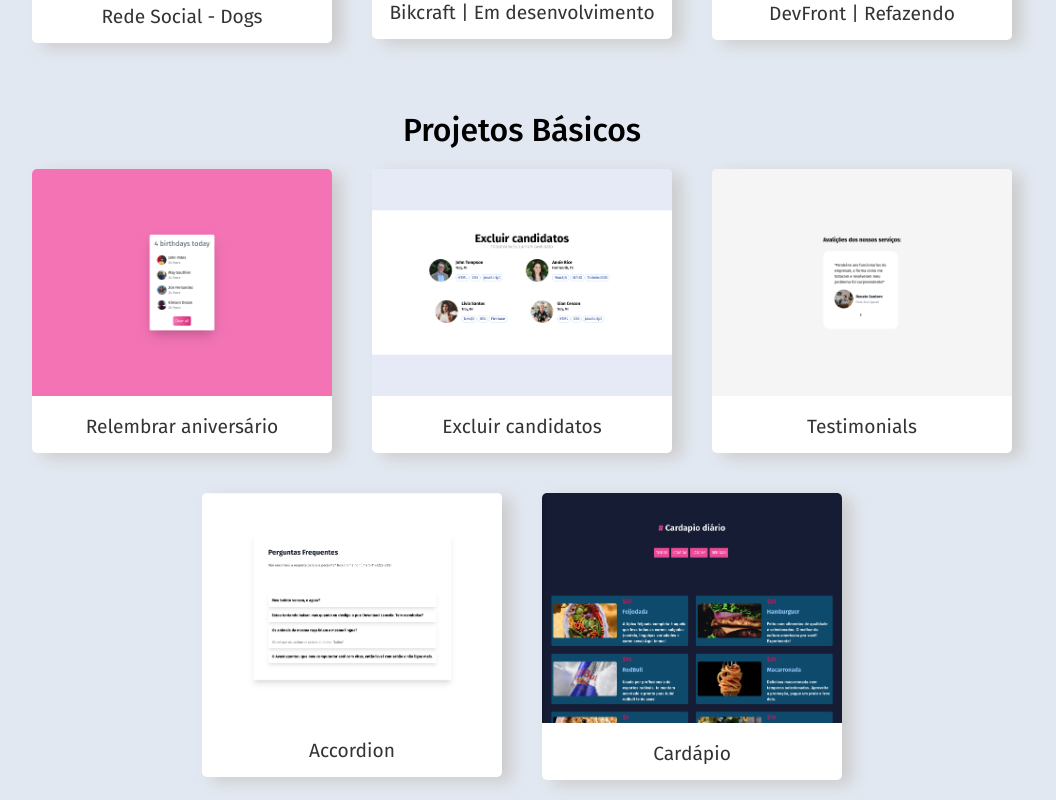
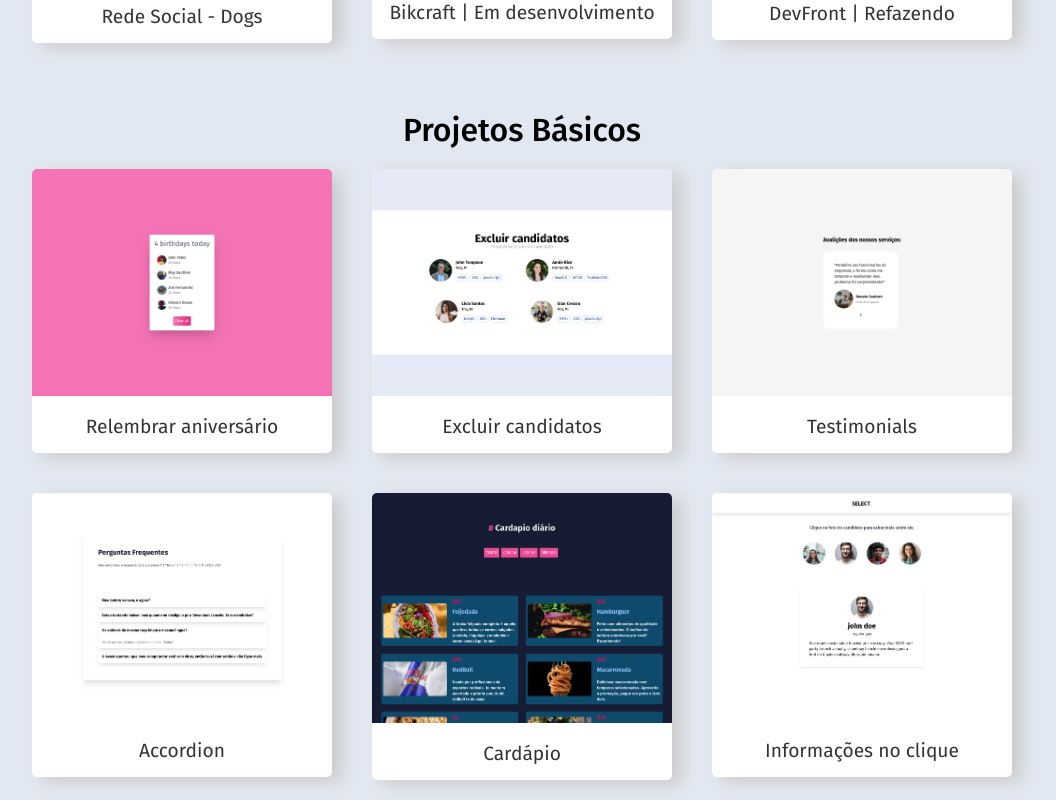
Before and after one commit to WellSantos-Dev/Portfolio, a React (Create React App) app: page /projetos in a window 1280 px wide. Shown: the part 650-1450 px from the top of the page, without its empty margins (118-1174 px from the left). Built offline with nearby package versions, Linux system fonts and the light colour scheme.

Commit message:
Adicionando projeto de selecionar candidato

```diff
--- a/src/components/Items/dataProjects.js
+++ b/src/components/Items/dataProjects.js
@@ -3,6 +3,7 @@ import excludeCandidates from '../../assets/project-photo/simpleProjects/exclude
 import testimonials from '../../assets/project-photo/simpleProjects/testimonials.png'
 import questions from '../../assets/project-photo/simpleProjects/questions.png'
 import cardapio from '../../assets/project-photo/simpleProjects/cardapio.png'
+import candidato from '../../assets/project-photo/simpleProjects/candidato.png'
 import imageDogs from '../../assets/project-photo/dogs.png'
 import imageBikcraft from '../../assets/project-photo/bikcraft.png'
 import devfront from '../../assets/project-photo/devfront.png'
@@ -40,23 +41,29 @@ export default [
       url: 'https://cardapio-olive.vercel.app/',
       image: `${cardapio}`,
     },
+    {
+      id: 6,
+      name: 'Informações no clique',
+      url: 'https://candidato.vercel.app/',
+      image: `${candidato}`,
+    },
   ],
     // PROJETOS GRANDES
   [
     {
-      id: 6,
+      id: 7,
       name: 'Rede Social - Dogs',
       url: 'https://redesocialdogs.vercel.app/',
       image: `${imageDogs}`,
     },
     {
-      id: 7,
+      id: 8,
       name: 'Bikcraft | Em desenvolvimento',
       url: 'https://bikcraft-redesign.vercel.app/',
       image: `${imageBikcraft}`,
     },
     {
-      id: 8,
+      id: 9,
       name: 'DevFront | Refazendo',
       url: 'https://devfrontmaster.vercel.app/',
       image: `${devfront}`,
```
Also changed, not shown: src/assets/project-photo/simpleProjects/candidato.png (added).
